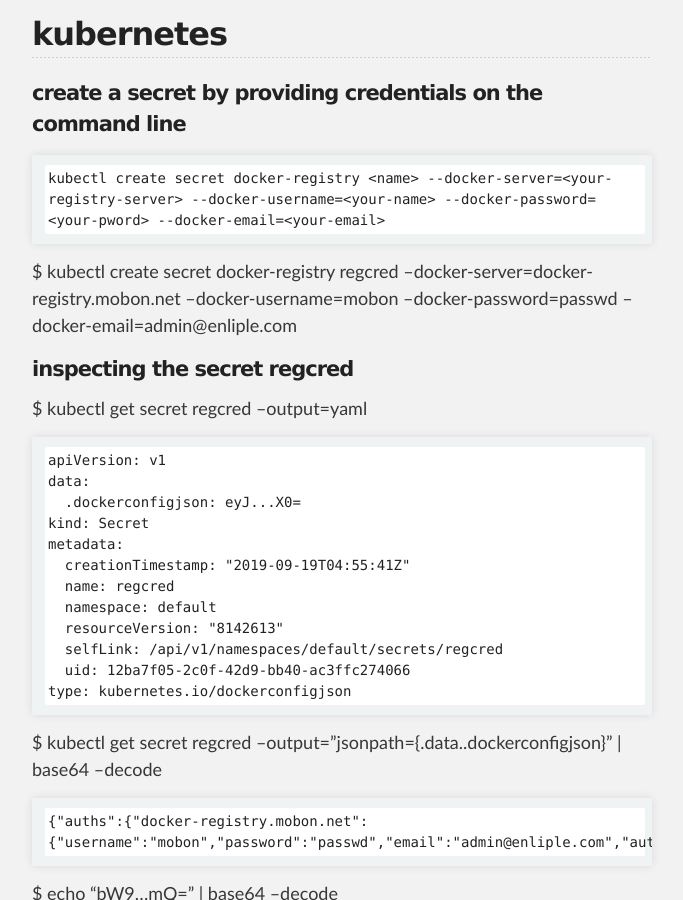
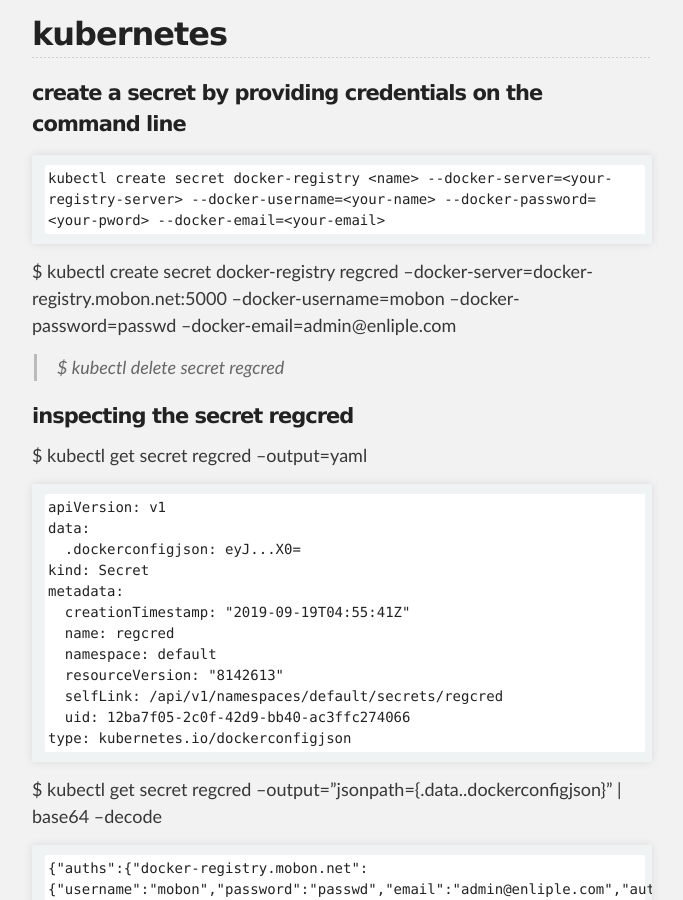
Before and after one commit to unlimited9/unlimited9.github.com, a Jekyll site: the page built from reference.notes/TA/cloud/docker/private.registry.md, in a window 1280 px wide and 900 px high, scrolled down 4432 px. Shown: the whole window, without its empty margins (298-981 px from the left). Built offline with Jekyll 4.4.1, drawn with Linux system fonts in a browser that asks for light colours; our own code applies the rules of GitHub Pages for plain Markdown files.

Commit message:
Update private.registry.md

````diff
--- a/reference.notes/TA/cloud/docker/private.registry.md
+++ b/reference.notes/TA/cloud/docker/private.registry.md
@@ -162,7 +162,9 @@ $ docker pull docker-registry.mobon.net:5000/mobon/java.app.env
 ```
 kubectl create secret docker-registry <name> --docker-server=<your-registry-server> --docker-username=<your-name> --docker-password=<your-pword> --docker-email=<your-email>
 ```
-$ kubectl create secret docker-registry regcred --docker-server=docker-registry.mobon.net --docker-username=mobon --docker-password=passwd --docker-email=admin@enliple.com
+$ kubectl create secret docker-registry regcred --docker-server=docker-registry.mobon.net:5000 --docker-username=mobon --docker-password=passwd --docker-email=admin@enliple.com
+
+>$ kubectl delete secret regcred
 
 #### inspecting the secret regcred
 $ kubectl get secret regcred --output=yaml
````
